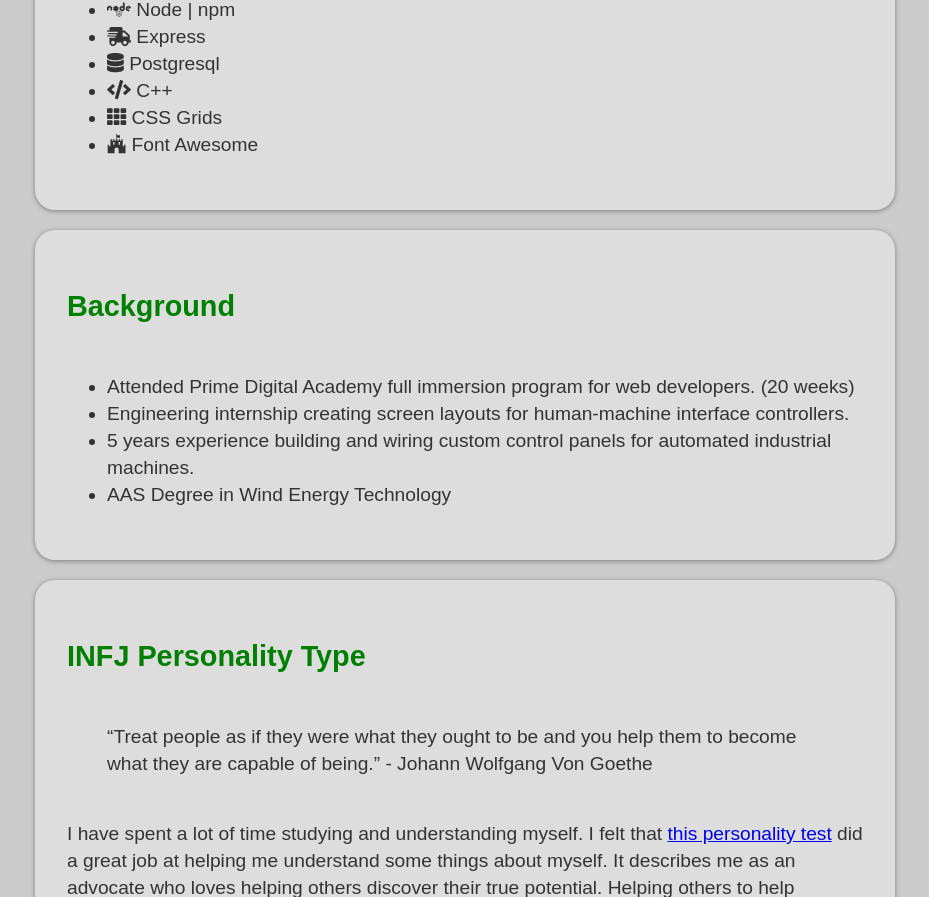
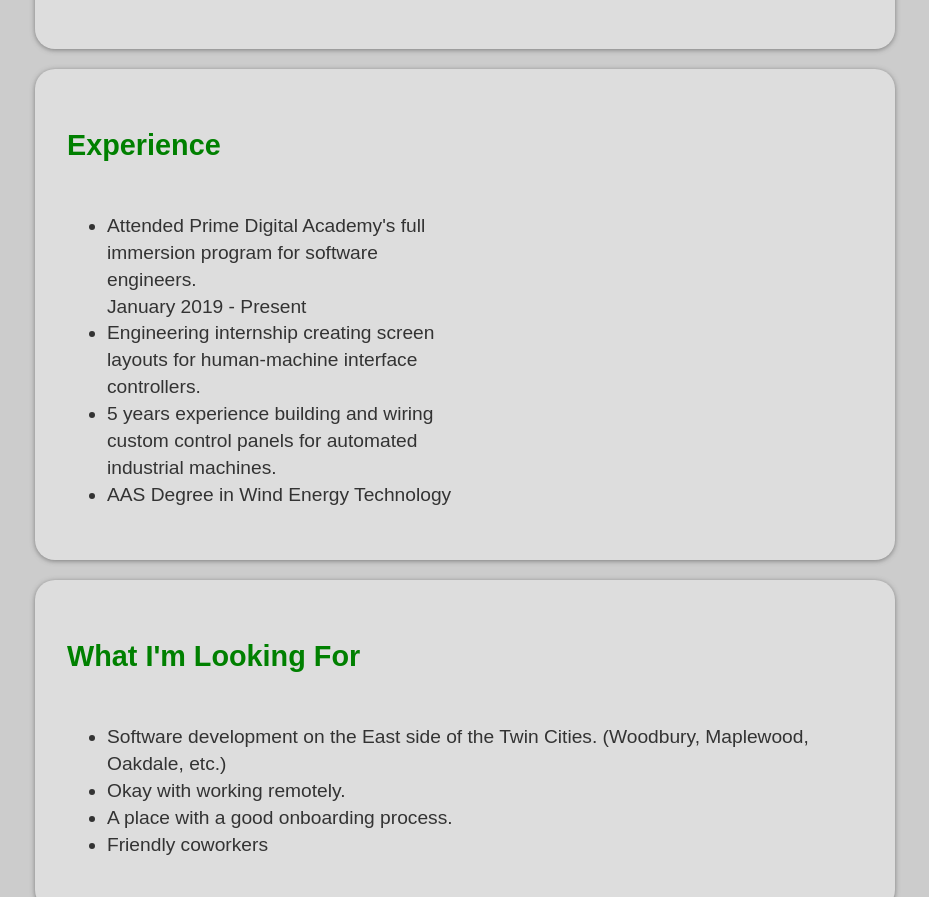
Before and after one commit to linzmeyer/personal-website, a React app: page /#/about in a window 1280 px wide. Shown: the part 984-1881 px from the top of the page, without its empty margins (335-1264 px from the left). Built offline with nearby package versions, Linux system fonts and the light colour scheme.

Commit message:
Minor Changes

```diff
--- a/src/Views/About/About.js
+++ b/src/Views/About/About.js
@@ -3,6 +3,10 @@ import Nav from '../../components/Nav/Nav';
 import { FontAwesomeIcon } from '@fortawesome/react-fontawesome';
 
 class About extends Component {
+
+  renderExperience = () => {
+
+  }
 
   render() {
     return (
@@ -33,7 +37,7 @@ class About extends Component {
 
             <section className="info" >
               <h2>Technology Stack</h2>
-              <ul>
+              <ul className="tech-stack" >
                 <li><FontAwesomeIcon icon={['fab', 'react']} spin /> React / JSX</li>
                 <li><FontAwesomeIcon icon="globe" /> React-Redux</li>
                 <li><FontAwesomeIcon icon="retweet" /> Redux-Saga</li>
@@ -47,12 +51,30 @@ class About extends Component {
             </section>
 
             <section className="info" >
-              <h2>Background</h2>
+              <h2>Experience</h2>
+              <div className="experience" >
+                <ul>
+                  <li>
+                    Attended Prime Digital Academy's full immersion program for software engineers.
+                    <br></br>
+                    January 2019 - Present
+                  </li>
+                  <li>Engineering internship creating screen layouts for human-machine interface controllers.</li>
+                  <li>5 years experience building and wiring custom control panels for automated industrial machines.</li>
+                  <li>AAS Degree in Wind Energy Technology</li>
+                </ul>
+                { this.renderExperience() }
+              </div>
+
+            </section>
+
+            <section className="info" >
+              <h2>What I'm Looking For</h2>
               <ul>
-                <li>Attended Prime Digital Academy full immersion program for web developers. (20 weeks) </li>
-                <li>Engineering internship creating screen layouts for human-machine interface controllers.</li>
-                <li>5 years experience building and wiring custom control panels for automated industrial machines.</li>
-                <li>AAS Degree in Wind Energy Technology</li>
+                <li>Software development on the East side of the Twin Cities. (Woodbury, Maplewood, Oakdale, etc.)</li>
+                <li>Okay with working remotely.</li>
+                <li>A place with a good onboarding process.</li>
+                <li>Friendly coworkers</li>
               </ul>
             </section>
 
--- a/src/components/App/App.css
+++ b/src/components/App/App.css
@@ -50,6 +50,11 @@
     display: grid;
     grid-area: content-container;
     grid-gap: 20px;
+  }
+
+  .experience {
+    display: grid;
+    grid-template-columns: repeat( 2, minmax(200px, 1fr) );
   }
 
   /* info */
@@ -148,6 +153,11 @@
     font-size: 1.7rem;
     margin-top: 0;
     color: var(--light);
+  }
+
+  .tech-stack {
+    display: grid;
+    grid-template-columns: repeat(4, 1fr)
   }
 
   .top-box {
--- a/src/components/Nav/Nav.js
+++ b/src/components/Nav/Nav.js
@@ -1,8 +1,9 @@
 import React, {Component} from 'react';
 import { withRouter } from 'react-router-dom';
+import { Link } from 'react-router-dom';
 import { FontAwesomeIcon } from '@fortawesome/react-fontawesome';
 import picture from '../../img/profile-pic.jpeg';
-import { Link } from 'react-router-dom';
+import resume from '../../docs/Resume.pdf';
 
 class Nav extends Component {
 
@@ -42,6 +43,11 @@ class Nav extends Component {
                 <FontAwesomeIcon icon={["far", "calendar-check"]} /> Availability
               </Link>
             </li>
+            <li>
+              <a href={ resume } target="_blank" rel="noopener noreferrer" >
+                <FontAwesomeIcon icon={["far", "file-alt"]} /> Resume
+              </a>
+            </li>
           </ul>
         </div>
       </nav>
--- a/src/icons/icons.js
+++ b/src/icons/icons.js
@@ -11,6 +11,7 @@ import {
   faAnchor,
   faChartPie,
   faCheckSquare,
+  faCode,
   faCoffee,
   faCog,
   faCopyright,
@@ -28,7 +29,6 @@ import {
   faStroopwafel,
   faTh,
   faUsers,
-  faCode,
 } from '@fortawesome/free-solid-svg-icons';
 
 // Regular svg's
@@ -36,6 +36,7 @@ import {
   faAddressBook,
   faCalendarAlt,
   faCalendarCheck,
+  faFileAlt,
   faHeart,
 } from '@fortawesome/free-regular-svg-icons';
 
@@ -62,6 +63,7 @@ icons.add(
   faCopyright,
   faCircle,
   faDatabase,
+  faFileAlt,
   faFire,
   faFortAwesome,
   faGithub,
```
